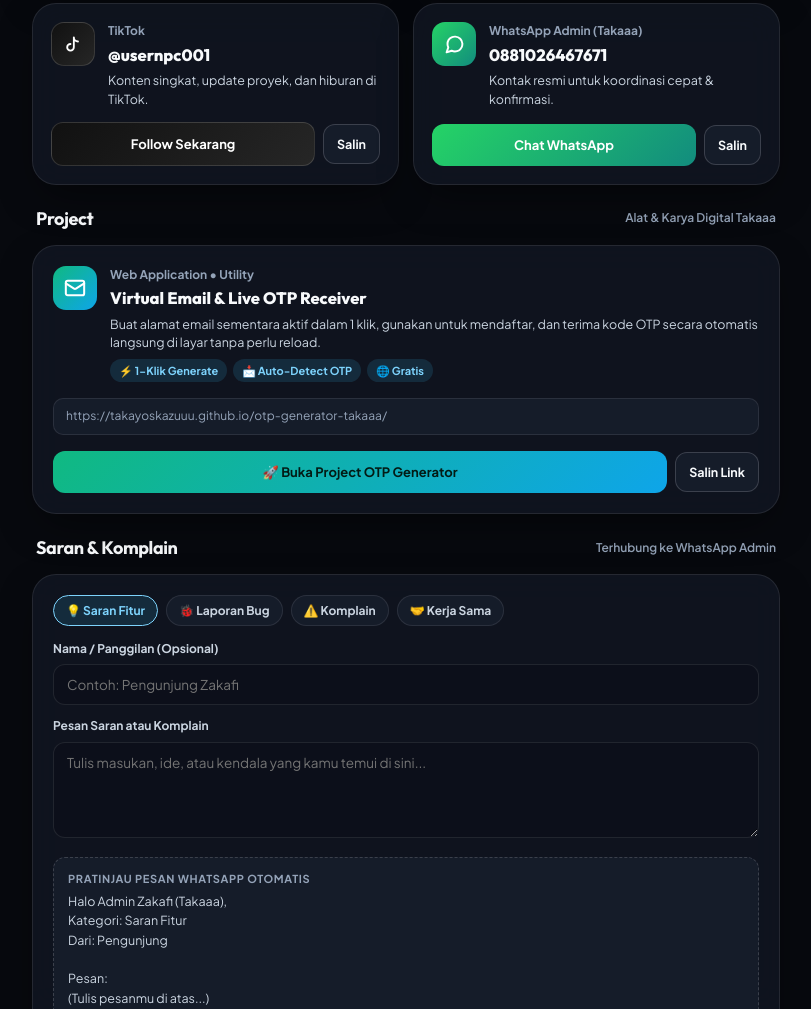
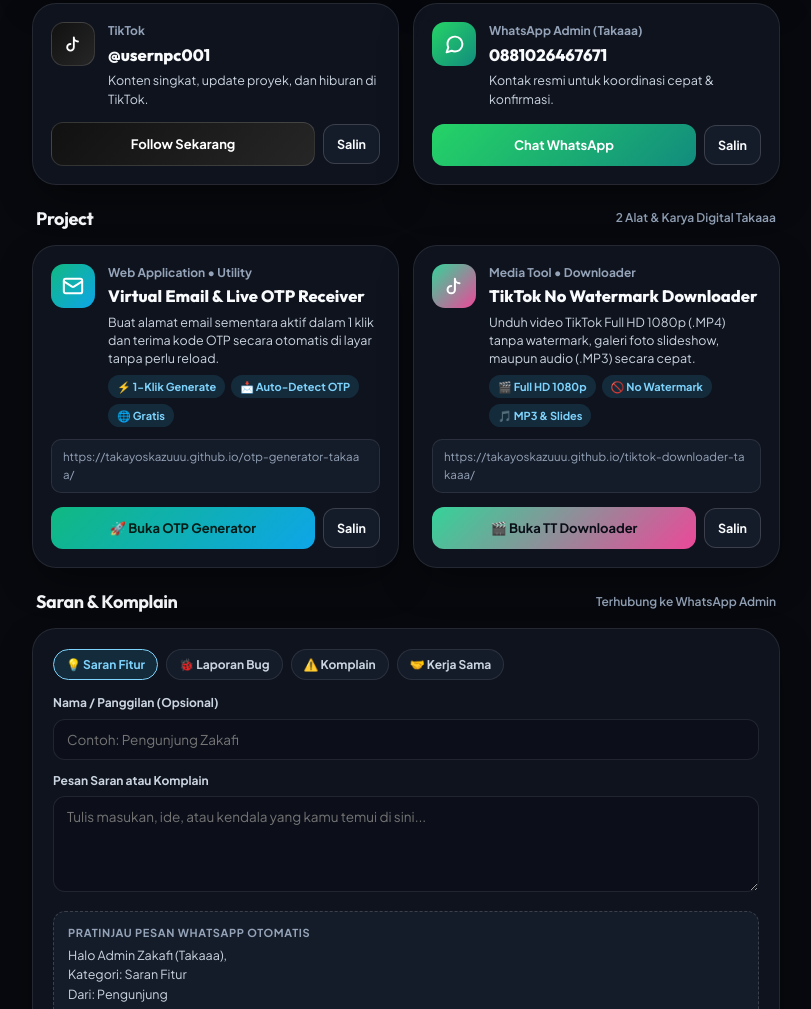
Before and after one commit to takayoskazuuu/website-takaaa, a plain HTML site: page index.html in a window 1280 px wide. Shown: the part 947-1956 px from the top of the page, without its empty margins (234-1045 px from the left). Drawn offline with Linux system fonts and the light colour scheme.

Commit message:
Update index.html

```diff
--- a/index.html
+++ b/index.html
@@ -18,6 +18,7 @@
       --tt-gradient: linear-gradient(135deg, #111111 0%, #262626 100%);
       --wa-gradient: linear-gradient(135deg, #25D366 0%, #128C7E 100%);
       --project-gradient: linear-gradient(135deg, #10b981 0%, #0ea5e9 100%);
+      --project-tt-gradient: linear-gradient(135deg, #34d399 0%, #ec4899 100%);
       --radius-xl: 24px;
       --radius-lg: 18px;
       --radius-md: 12px;
@@ -448,7 +449,7 @@
       flex: 1 1 auto;
     }
 
-    .btn-primary:active, .btn-secondary:active, .btn-ig:active, .btn-tg:active, .btn-tt:active, .btn-wa:active, .btn-project:active {
+    .btn-primary:active, .btn-secondary:active, .btn-ig:active, .btn-tg:active, .btn-tt:active, .btn-wa:active, .btn-project:active, .btn-project-tt:active {
       transform: scale(0.98);
     }
 
@@ -469,15 +470,17 @@
       flex: 1 1 auto;
     }
 
-    /* Social Grid — 2x2 Seimbang */
-    .social-grid {
+    /* Grid 2 Kolom Seimbang (Sosmed & Project) */
+    .social-grid,
+    .project-grid {
       display: flex;
       flex-direction: column;
       gap: 14px;
     }
 
     @media (min-width: 768px) {
-      .social-grid {
+      .social-grid,
+      .project-grid {
         display: grid;
         grid-template-columns: repeat(2, minmax(0, 1fr));
         gap: 14px;
@@ -513,6 +516,7 @@
     .icon-tt { background: var(--tt-gradient); border: 1px solid rgba(255,255,255,0.14); }
     .icon-wa { background: var(--wa-gradient); }
     .icon-project { background: var(--project-gradient); }
+    .icon-project-tt { background: var(--project-tt-gradient); }
 
     .social-meta {
       min-width: 0;
@@ -546,7 +550,7 @@
       gap: 8px;
     }
 
-    .btn-ig, .btn-tg, .btn-tt, .btn-wa, .btn-project {
+    .btn-ig, .btn-tg, .btn-tt, .btn-wa, .btn-project, .btn-project-tt {
       flex: 1;
       color: #FFFFFF;
       border: none;
@@ -568,6 +572,7 @@
     .btn-tt { background: var(--tt-gradient); border: 1px solid rgba(255,255,255,0.14); }
     .btn-wa { background: var(--wa-gradient); }
     .btn-project { background: var(--project-gradient); color: #031B15; font-weight: 800; }
+    .btn-project-tt { background: var(--project-tt-gradient); color: #090D16; font-weight: 800; }
 
     .btn-copy-mini {
       background: var(--bg-card-subtle);
@@ -586,7 +591,15 @@
     .project-card {
       display: flex;
       flex-direction: column;
-      gap: 16px;
+      justify-content: space-between;
+      gap: 14px;
+      padding: 18px;
+    }
+
+    .project-card-body {
+      display: flex;
+      flex-direction: column;
+      gap: 12px;
     }
 
     .project-badges {
@@ -606,12 +619,12 @@
     }
 
     .project-url-preview {
-      font-size: 12px;
+      font-size: 11.5px;
       color: var(--text-muted);
       background: var(--bg-card-subtle);
       border: 1px solid var(--border-color);
       border-radius: 10px;
-      padding: 8px 12px;
+      padding: 8px 11px;
       word-break: break-all;
     }
 
@@ -1049,14 +1062,17 @@
       </div>
     </section>
 
-    <!-- Section 3: Project -->
+    <!-- Section 3: Project (2 Karya Digital) -->
     <section class="section-block" id="project">
       <div class="section-heading">
         <h3>Project</h3>
-        <span>Alat &amp; Karya Digital Takaaa</span>
-      </div>
-
+        <span>2 Alat &amp; Karya Digital Takaaa</span>
+      </div>
+
+      <div class="project-grid">
+        <!-- Project 1: Virtual Email & Live OTP Receiver -->
         <div class="bento-card project-card">
+          <div class="project-card-body">
             <div class="social-top">
               <div class="social-icon-box icon-project">
                 <svg width="22" height="22" viewBox="0 0 24 24" fill="none" stroke="currentColor" stroke-width="2.2" stroke-linecap="round" stroke-linejoin="round"><rect x="2" y="4" width="20" height="16" rx="2"/><path d="m22 7-8.97 5.7a1.94 1.94 0 0 1-2.06 0L2 7"/></svg>
@@ -1065,7 +1081,7 @@
                 <div class="social-platform">Web Application &bull; Utility</div>
                 <div class="social-handle">Virtual Email &amp; Live OTP Receiver</div>
                 <div class="social-desc">
-              Buat alamat email sementara aktif dalam 1 klik, gunakan untuk mendaftar, dan terima kode OTP secara otomatis langsung di layar tanpa perlu reload.
+                  Buat alamat email sementara aktif dalam 1 klik dan terima kode OTP secara otomatis di layar tanpa perlu reload.
                 </div>
                 <div class="project-badges">
                   <span class="project-tag">⚡ 1-Klik Generate</span>
@@ -1078,14 +1094,52 @@
             <div class="project-url-preview">
               https://takayoskazuuu.github.io/otp-generator-takaaa/
             </div>
+          </div>
 
           <div class="social-action-row">
             <a class="btn-project" href="https://takayoskazuuu.github.io/otp-generator-takaaa/" target="_blank" rel="noopener noreferrer">
-            🚀 Buka Project OTP Generator
+              🚀 Buka OTP Generator
             </a>
             <button type="button" class="btn-copy-mini" onclick="copyText('https://takayoskazuuu.github.io/otp-generator-takaaa/', 'Link Project OTP Generator disalin!')">
-            Salin Link
+              Salin
             </button>
+          </div>
+        </div>
+
+        <!-- Project 2: TikTok Downloader HD No Watermark -->
+        <div class="bento-card project-card">
+          <div class="project-card-body">
+            <div class="social-top">
+              <div class="social-icon-box icon-project-tt">
+                <svg width="22" height="22" viewBox="0 0 24 24" fill="none" stroke="currentColor" stroke-width="2.2" stroke-linecap="round" stroke-linejoin="round"><path d="M9 12a4 4 0 1 0 4 4V4a5 5 0 0 0 5 5"/></svg>
+              </div>
+              <div class="social-meta">
+                <div class="social-platform">Media Tool &bull; Downloader</div>
+                <div class="social-handle">TikTok No Watermark Downloader</div>
+                <div class="social-desc">
+                  Unduh video TikTok Full HD 1080p (.MP4) tanpa watermark, galeri foto slideshow, maupun audio (.MP3) secara cepat.
+                </div>
+                <div class="project-badges">
+                  <span class="project-tag">🎬 Full HD 1080p</span>
+                  <span class="project-tag">🚫 No Watermark</span>
+                  <span class="project-tag">🎵 MP3 &amp; Slides</span>
+                </div>
+              </div>
+            </div>
+
+            <div class="project-url-preview">
+              https://takayoskazuuu.github.io/tiktok-downloader-takaaa/
+            </div>
+          </div>
+
+          <div class="social-action-row">
+            <a class="btn-project-tt" href="https://takayoskazuuu.github.io/tiktok-downloader-takaaa/" target="_blank" rel="noopener noreferrer">
+              🎬 Buka TT Downloader
+            </a>
+            <button type="button" class="btn-copy-mini" onclick="copyText('https://takayoskazuuu.github.io/tiktok-downloader-takaaa/', 'Link Project TikTok Downloader disalin!')">
+              Salin
+            </button>
+          </div>
         </div>
       </div>
     </section>
@@ -1197,6 +1251,10 @@ Pesan:
         otpGenerator: {
           title: "Virtual Email & Live OTP Receiver",
           url: "https://takayoskazuuu.github.io/otp-generator-takaaa/"
+        },
+        tiktokDownloader: {
+          title: "TikTok No Watermark Downloader",
+          url: "https://takayoskazuuu.github.io/tiktok-downloader-takaaa/"
         }
       }
     };
```
Lines whose indentation alone changed are shown as unchanged.
